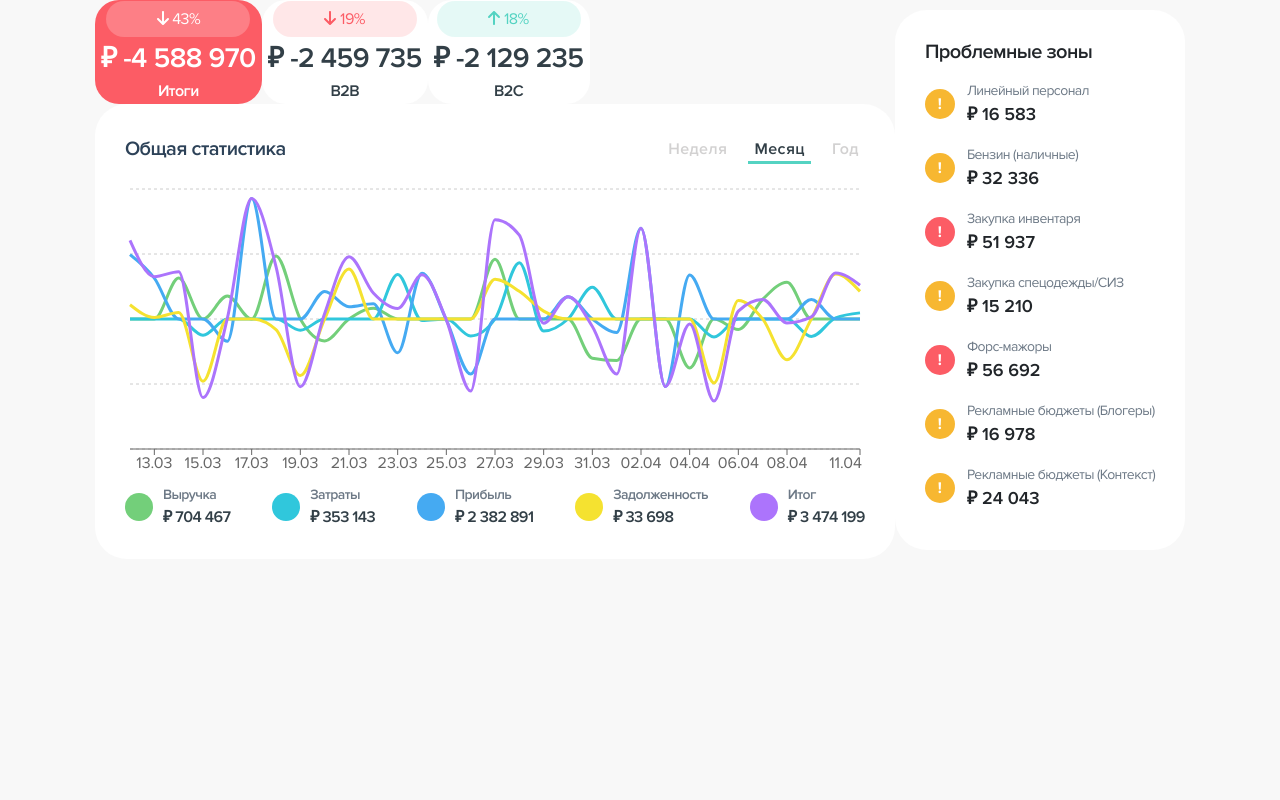
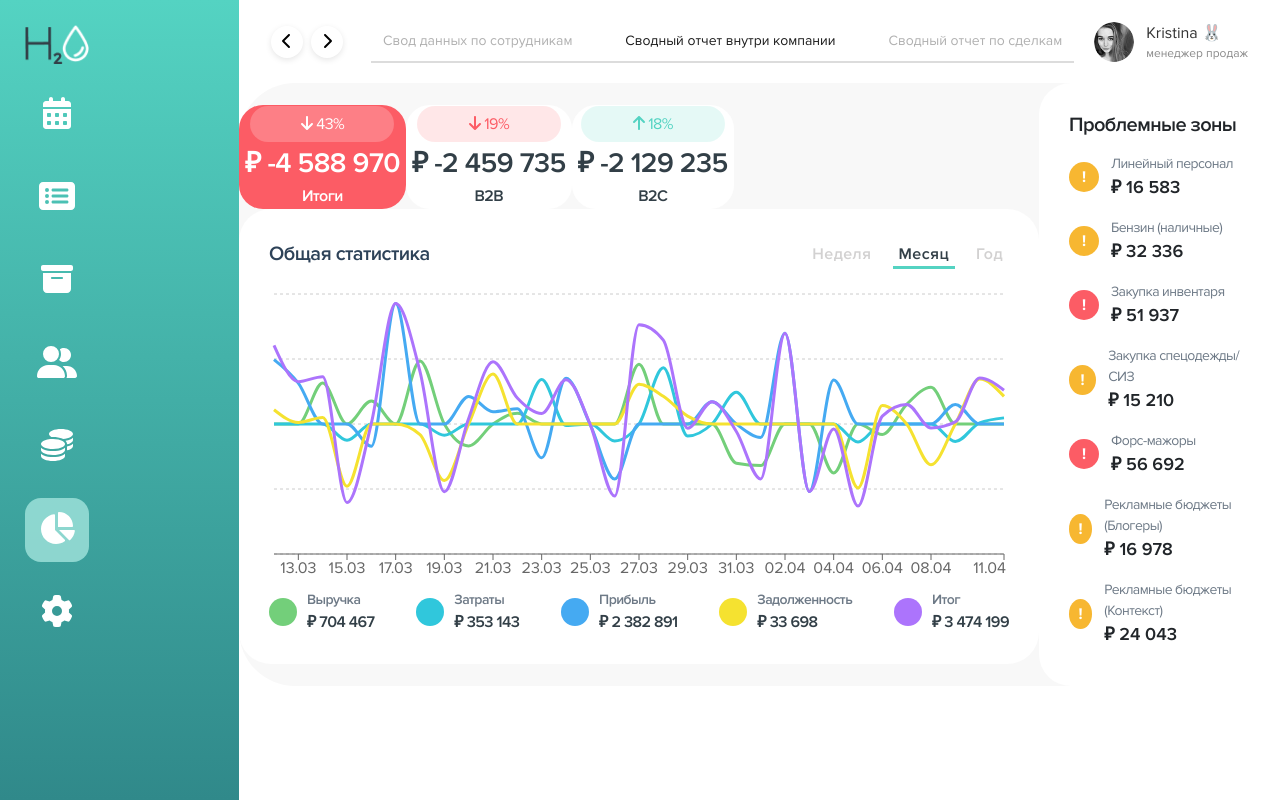
Before and after one commit to Nexexexexed/H2O_Test_Task, a React (Vite) app: page / in a window 1280 px wide. Built offline with nearby package versions, Linux system fonts and the light colour scheme.

Commit message:
adding navbar and sidebar

```diff
--- /dev/null
+++ b/src/App.module.scss
@@ -0,0 +1,47 @@
+.app {
+  display: flex;
+  height: 100vh;
+  width: 100vw;
+}
+
+//Здесь все для сайдбара, потом декомпозировать
+
+.sidebar {
+  background: linear-gradient(#54d3c2, #30898a);
+  display: flex;
+  flex-direction: column;
+  align-items: center;
+  padding-left: 25px;
+  padding-top: 25px;
+  padding-right: 150px;
+
+  button {
+    background: none;
+    border: none;
+    padding: 0;
+    width: 64px;
+    height: 64px;
+  }
+
+  .active {
+    border-radius: 16px;
+    background-color: rgba(169, 233, 224, 0.75);
+  }
+  img {
+    width: 64px;
+    height: auto;
+  }
+
+  .icon {
+    color: white;
+    font-size: 32px;
+  }
+}
+
+.group_ico {
+  display: flex;
+  flex-direction: column;
+  justify-content: space-evenly;
+  height: 600px;
+}
+//
--- /dev/null
+++ b/src/App.tsx
@@ -0,0 +1,93 @@
+import { useState } from "react";
+import Dashboard from "./Components/Dashboard/index";
+import Header from "./Components/Header/Header";
+import styles from "./App.module.scss";
+import { FontAwesomeIcon } from "@fortawesome/react-fontawesome";
+import {
+  faCalendarAlt,
+  faListAlt,
+  faArchive,
+  faUserFriends,
+  faCoins,
+  faChartPie,
+  faCog,
+} from "@fortawesome/free-solid-svg-icons";
+
+const App = () => {
+  const [usingSidebar, setusingSidebar] = useState("faChartPie");
+  return (
+    <div className={styles.app}>
+      <nav className={styles.sidebar}>
+        <img src="/public/Group.png"></img>
+        <div className={styles.group_ico}>
+          <button
+            className={
+              usingSidebar === "faCalendarAlt" ? `${styles.active}` : ""
+            }
+            onClick={() => {
+              setusingSidebar("faCalendarAlt");
+            }}
+          >
+            <FontAwesomeIcon icon={faCalendarAlt} className={styles.icon} />
+          </button>
+          <button
+            className={usingSidebar === "faListAlt" ? `${styles.active}` : ""}
+            onClick={() => {
+              setusingSidebar("faListAlt");
+            }}
+          >
+            <FontAwesomeIcon icon={faListAlt} className={styles.icon} />
+          </button>
+          <button
+            className={usingSidebar === "faArchive" ? `${styles.active}` : ""}
+            onClick={() => {
+              setusingSidebar("faArchive");
+            }}
+          >
+            <FontAwesomeIcon icon={faArchive} className={styles.icon} />
+          </button>
+          <button
+            className={
+              usingSidebar === "faUserFriends" ? `${styles.active}` : ""
+            }
+            onClick={() => {
+              setusingSidebar("faUserFriends");
+            }}
+          >
+            <FontAwesomeIcon icon={faUserFriends} className={styles.icon} />
+          </button>
+          <button
+            className={usingSidebar === "faCoins" ? `${styles.active}` : ""}
+            onClick={() => {
+              setusingSidebar("faCoins");
+            }}
+          >
+            <FontAwesomeIcon icon={faCoins} className={styles.icon} />
+          </button>
+          <button
+            className={usingSidebar === "faChartPie" ? `${styles.active}` : ""}
+            onClick={() => {
+              setusingSidebar("faChartPie");
+            }}
+          >
+            <FontAwesomeIcon icon={faChartPie} className={styles.icon} />
+          </button>
+          <button
+            className={usingSidebar === "faCog" ? `${styles.active}` : ""}
+            onClick={() => {
+              setusingSidebar("faCog");
+            }}
+          >
+            <FontAwesomeIcon icon={faCog} className={styles.icon} />
+          </button>
+        </div>
+      </nav>
+      <div className={styles.right_bar}>
+        <Header />
+        <Dashboard />
+      </div>
+    </div>
+  );
+};
+
+export default App;
--- a/src/Components/Dashboard/styles.module.scss
+++ b/src/Components/Dashboard/styles.module.scss
@@ -11,4 +11,8 @@
   display: flex;
   justify-content: center;
   align-items: center;
+  position: relative;
+  border-radius: 56px;
+  z-index: 2;
+  background-color: #f8f8f8;
 }
--- /dev/null
+++ b/src/Components/Header/Header.module.scss
@@ -0,0 +1,87 @@
+.header {
+  display: flex;
+  justify-content: space-between;
+  align-items: center;
+  padding: 20px 32px;
+  background-color: #fff;
+}
+
+.header_nav button {
+  background: white;
+  border: none;
+  border-radius: 50%;
+  box-shadow: 0 2px 6px rgba(0, 0, 0, 0.1);
+  width: 32px;
+  height: 32px;
+  margin-right: 8px;
+  cursor: pointer;
+  transition: background-color 0.2s ease;
+}
+
+.header_nav button:hover {
+  background-color: #f0f0f0;
+}
+
+.header_tabs {
+  flex: 1;
+  max-width: 800px;
+  margin: 0 20px;
+  position: relative;
+}
+
+.tab_container {
+  display: flex;
+  justify-content: space-between;
+  position: relative;
+  border-bottom: 2px solid #dcdcdc;
+}
+
+.tab {
+  font-size: 14px;
+  color: #b0b0b0;
+  padding: 10px 12px;
+  pointer-events: none;
+  white-space: nowrap;
+}
+
+.active {
+  color: #1c1c1c;
+  font-weight: 600;
+}
+
+.underline {
+  position: absolute;
+  bottom: -2px;
+  height: 4px;
+  background-color: #3ad6c1;
+  border-radius: 2px;
+  transition: all 0.3s ease;
+}
+
+.header_profile {
+  display: flex;
+  align-items: center;
+  gap: 12px;
+}
+
+.header_avatar img {
+  width: 40px;
+  height: 40px;
+  border-radius: 50%;
+  object-fit: cover;
+}
+
+.text {
+  display: flex;
+  flex-direction: column;
+}
+
+.nickname {
+  font-weight: 600;
+  color: #333;
+}
+
+.post {
+  font-size: 12px;
+  color: #888;
+}
--- /dev/null
+++ b/src/Components/Header/Header.tsx
@@ -0,0 +1,75 @@
+import styles from "./Header.module.scss";
+import { FontAwesomeIcon } from "@fortawesome/react-fontawesome";
+import {
+  faChevronLeft,
+  faChevronRight,
+} from "@fortawesome/free-solid-svg-icons";
+import { useState, useRef } from "react";
+
+const Header = () => {
+  const tabs = [
+    "Свод данных по сотрудникам",
+    "Сводный отчет внутри компании",
+    "Сводный отчет по сделкам",
+  ];
+  const [activeTab, setActiveTab] = useState(1);
+  const tabRefs = useRef<(HTMLSpanElement | null)[]>([]);
+
+  const handlePrev = () => {
+    setActiveTab((prev) => (prev - 1 + tabs.length) % tabs.length);
+  };
+
+  const handleNext = () => {
+    setActiveTab((prev) => (prev + 1) % tabs.length);
+  };
+
+  return (
+    <header className={styles.header}>
+      <div className={styles.header_nav}>
+        <button onClick={handlePrev}>
+          <FontAwesomeIcon icon={faChevronLeft} />
+        </button>
+        <button onClick={handleNext}>
+          <FontAwesomeIcon icon={faChevronRight} />
+        </button>
+      </div>
+
+      <div className={styles.header_tabs}>
+        <div className={styles.tab_container}>
+          {tabs.map((tab, index) => (
+            <span
+              key={index}
+              ref={(el) => {
+                tabRefs.current[index] = el;
+              }}
+              className={`${styles.tab} ${
+                activeTab === index ? styles.active : ""
+              }`}
+            >
+              {tab}
+            </span>
+          ))}
+          <div
+            className={styles.underline}
+            style={{
+              width: tabRefs.current[activeTab]?.offsetWidth || 0,
+              left: tabRefs.current[activeTab]?.offsetLeft || 0,
+            }}
+          />
+        </div>
+      </div>
+
+      <div className={styles.header_profile}>
+        <div className={styles.header_avatar}>
+          <img src="/avatar.png" alt="avatar" />
+        </div>
+        <div className={styles.text}>
+          <div className={styles.nickname}>Kristina 🐰</div>
+          <div className={styles.post}>менеджер продаж</div>
+        </div>
+      </div>
+    </header>
+  );
+};
+
+export default Header;
--- a/src/main.css
+++ b/src/main.css
@@ -32,5 +32,4 @@
 
 body {
   font-family: "Proxima Nova", sans-serif;
-  background-color: #f8f8f8;
 }
--- a/src/main.tsx
+++ b/src/main.tsx
@@ -1,11 +1,12 @@
 import { StrictMode } from "react";
 import { createRoot } from "react-dom/client";
 import "bootstrap/dist/css/bootstrap.min.css";
-import Dashboard from "./Components/Dashboard/index";
+
+import App from "./App";
 import "./main.css";
 
 createRoot(document.getElementById("root")!).render(
   <StrictMode>
-    <Dashboard />
+    <App />
   </StrictMode>
 );
```
Also changed, not shown: public/Group.png (added), public/avatar.png (added).
